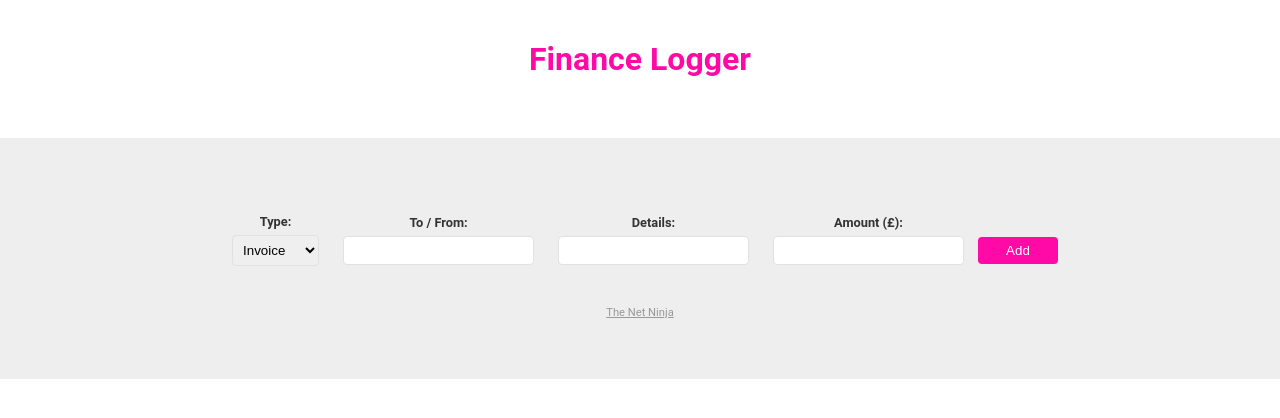
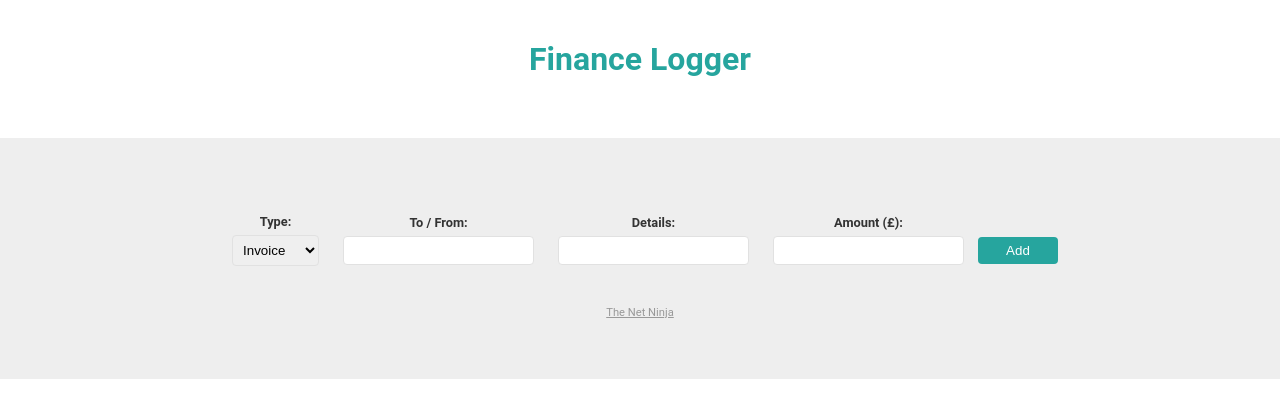
Before and after one commit to haase1020/typescript-tutorial, a plain HTML site: page index.html in a window 1280 px wide. Drawn offline with Linux system fonts and the light colour scheme.

Commit message:
style changes

```diff
--- a/styles.css
+++ b/styles.css
@@ -8,7 +8,7 @@ body {
 }
 h1 {
   margin: 40px auto;
-  color: #ff0aa7;
+  color: #26a59e;
   text-align: center;
 }
 ul {
@@ -21,7 +21,7 @@ li {
   margin: 10px auto;
 }
 li h4 {
-  color: #ff0aa7;
+  color: #26a59e;
   margin: 0;
   text-transform: capitalize;
 }
@@ -59,7 +59,7 @@ select {
 button {
   color: white;
   border: 0;
-  background: #ff0aa7;
+  background: #26a59e;
   padding: 6px;
   min-width: 80px;
   border-radius: 4px;
```
